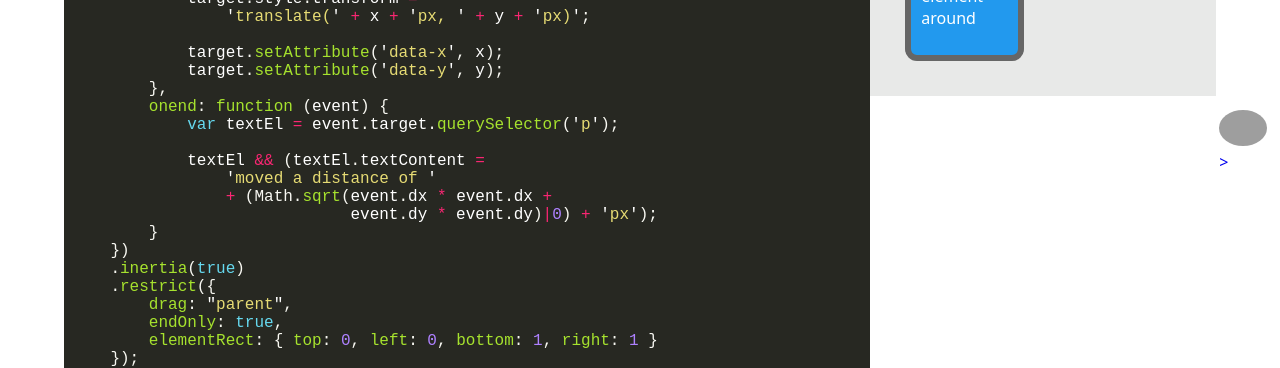
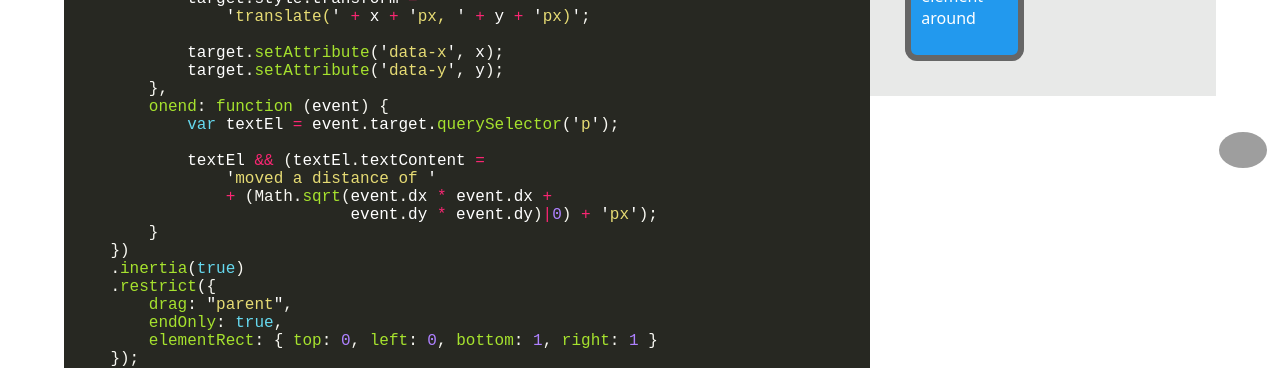
Before and after one commit to interactjs/interactjs.github.io, a Jekyll site: the page built from index.html, in a window 1280 px wide. Shown: the part 711-1079 px from the top of the page. Built offline with Jekyll 4.4.1, drawn with Linux system fonts in a browser that asks for light colours; Markdown is read by kramdown in place of the engine named in the settings; grey boxes are pictures that could not be loaded.

Commit message:
Remove stray ">" from back to top button

```diff
--- a/index.html
+++ b/index.html
@@ -587,7 +587,7 @@
 </div>
 
 <a class="scroll-top" href="#top" title="Back to top">
-    <img class="scroll-top-icon" src="{{ site.baseurl }}/img/up.svg" alt="Up arraow">>
+    <img class="scroll-top-icon" src="{{ site.baseurl }}/img/up.svg" alt="Up arraow">
 </a>
 
 <script>
```
